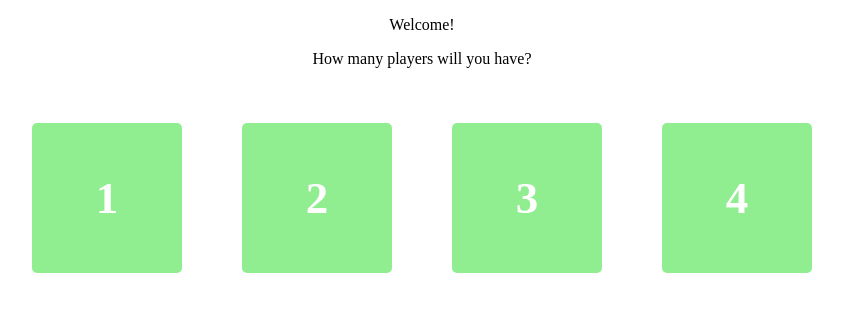
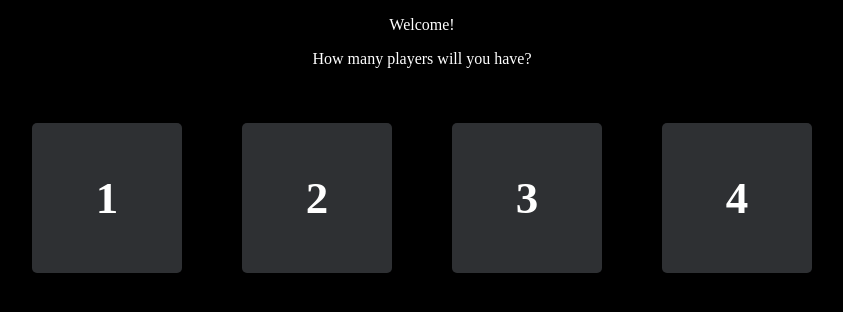
Before and after one commit to ariel-walley/dnd-app, a React (Create React App) app in the folder client/: page / in a window 1280 px wide. Shown: the top 312 px of the page, without its empty margins (218-1061 px from the left). Built offline with nearby package versions, Linux system fonts and the light colour scheme.

Commit message:
Update styling

```diff
--- a/client/src/components/start.js
+++ b/client/src/components/start.js
@@ -14,7 +14,7 @@ const PlayerDiv = styled.div`
   width: 150px;
   height: 150px;
   margin: 30px;
-  background-color: lightgreen;
+  background-color: #2E3033;
   color: white;
   font-size: 45px;
   font-weight: 700;
--- a/client/src/globalStyles.js
+++ b/client/src/globalStyles.js
@@ -12,6 +12,8 @@ const GlobalStyle = createGlobalStyle`
     align-items: center;
     align-content: center;
     text-align: center;
+    background-color: black;
+    color: white;
   }
 
   #root {
```
